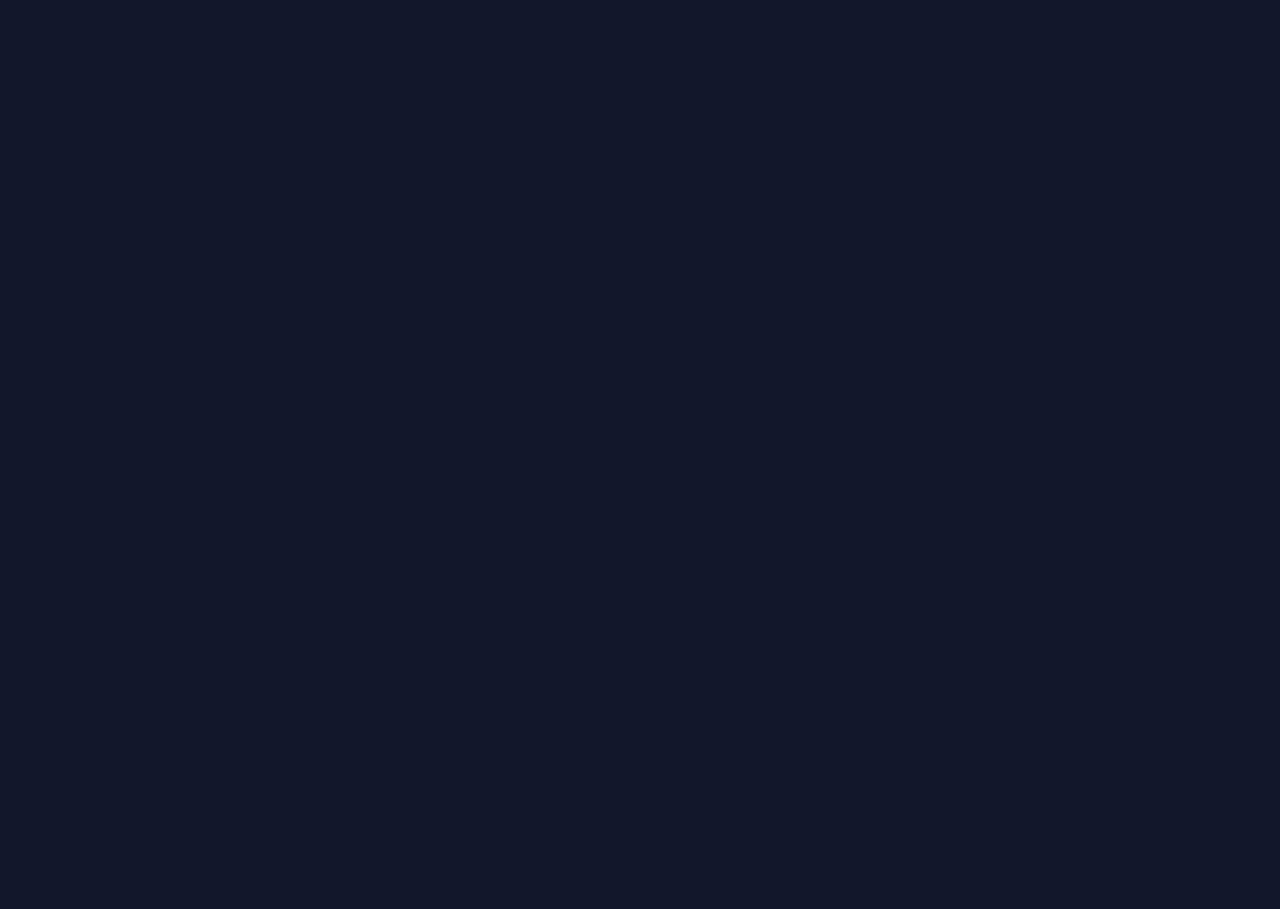
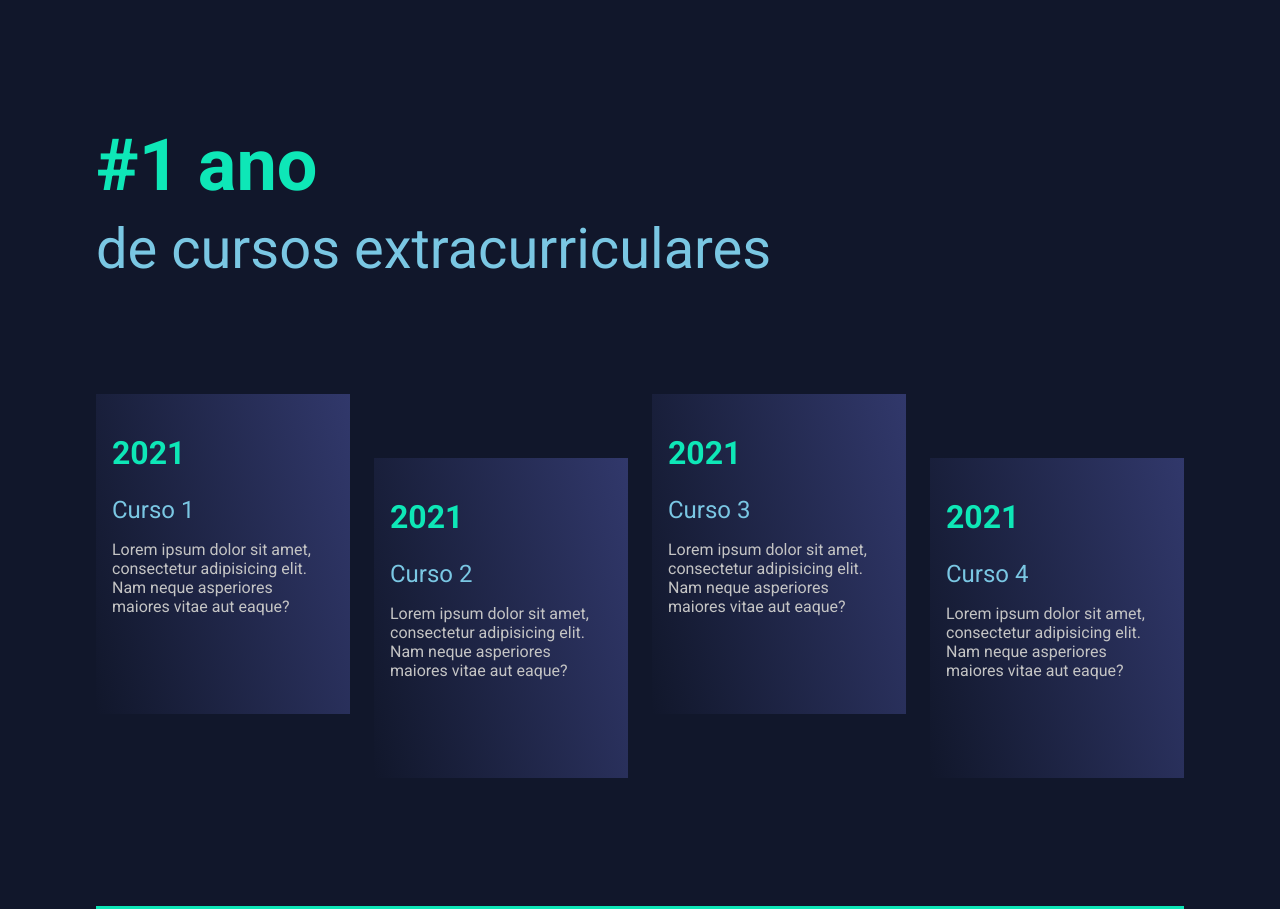
Before and after one commit to wesleywisch/Meu-site-pessoal-v2, a React (Create React App) app: page / in a window 1280 px wide. Shown: the part 680-1589 px from the top of the page. Before the commit the page ends 800 px from the top, so only its background shows below. Built offline with nearby package versions, Linux system fonts and the light colour scheme.

Commit message:
Feture Componentes SectionTitle e ExperiencieCard e uma seção de experiencias

```diff
--- a/public/index.html
+++ b/public/index.html
@@ -8,7 +8,7 @@
   <link href="https://fonts.googleapis.com/css2?family=Roboto:wght@400;500;700&display=swap" rel="stylesheet">
   <meta name="viewport" content="width=device-width, initial-scale=1" />
   <meta name="description" content="Web site created using create-react-app" />
-  <title>Wesley Wisch</title>
+  <title>Wesley Wisch | Meu portfólio</title>
 </head>
 
 <body>
--- /dev/null
+++ b/src/components/Experience/index.tsx
@@ -0,0 +1,41 @@
+import { ExperienceCard } from '../reusable/ExperienceCard';
+import { SectionTitle } from '../reusable/SectionTitle';
+
+import { ExperienceContainer } from './styles';
+
+export function Experience() {
+  return (
+    <ExperienceContainer>
+      <SectionTitle
+        title='1 ano'
+        description='de cursos extracurriculares'
+      />
+
+      <section>
+        <ExperienceCard
+          year={2021}
+          title="Curso 1"
+          description='Lorem ipsum dolor sit amet, consectetur adipisicing elit. Nam neque asperiores maiores vitae aut eaque?'
+        />
+
+        <ExperienceCard
+          year={2021}
+          title="Curso 2"
+          description='Lorem ipsum dolor sit amet, consectetur adipisicing elit. Nam neque asperiores maiores vitae aut eaque?'
+        />
+
+        <ExperienceCard
+          year={2021}
+          title="Curso 3"
+          description='Lorem ipsum dolor sit amet, consectetur adipisicing elit. Nam neque asperiores maiores vitae aut eaque?'
+        />
+
+        <ExperienceCard
+          year={2021}
+          title="Curso 4"
+          description='Lorem ipsum dolor sit amet, consectetur adipisicing elit. Nam neque asperiores maiores vitae aut eaque?'
+        />
+      </section>
+    </ExperienceContainer>
+  );
+}
--- /dev/null
+++ b/src/components/Experience/styles.ts
@@ -0,0 +1,25 @@
+import styled from "styled-components";
+
+export const ExperienceContainer = styled.section`
+  width: 100%;
+
+  > section {
+    width: 100%;
+    margin-top: 7rem;
+    display: flex;
+    gap: 1.5rem;
+
+    padding-bottom: 8rem;
+    border-bottom: 3px solid ${props => props.theme.colors.primary};
+
+    @media screen and (max-width: 1000px) {
+      gap: 1rem;
+    }
+
+    @media screen and (max-width: 700px) {
+      flex-direction: column;
+      margin-top: 5rem;
+      gap: 2rem;
+    }
+  }
+`;
--- a/src/components/HomeHero/styles.ts
+++ b/src/components/HomeHero/styles.ts
@@ -9,10 +9,10 @@ export const HomeHeroContainer = styled.section`
   margin-top: 5rem;
 
   > img {
-    width: 40rem;
+    width: 35rem;
     border-radius: 50%;
     border: solid .2rem #0D1117;
-    flex: 1%;
+    flex: 1;
   }
 
   > div {
@@ -21,7 +21,7 @@ export const HomeHeroContainer = styled.section`
 
   @media screen and (max-width: 1450px) {
     > img {
-      width: 30rem;
+      width: 25rem;
     }
 
     > div {
@@ -49,12 +49,12 @@ export const TextContainer = styled.section`
   margin-bottom: 2rem;
 
   h3{
-    font-size: 8rem;
+    font-size: 6rem;
     color: ${props => props.theme.colors.primary};
   }
 
   h4{
-    font-size: 3rem;
+    font-size: 2rem;
     font-weight: 400;
     color: ${props => props.theme.colors.secondary};
   }
@@ -62,10 +62,6 @@ export const TextContainer = styled.section`
   @media screen and (max-width: 1450px) {
     h3{
       font-size: 5rem;
-    }
-
-    h4{
-      font-size: 2rem;
     }
   }
 
@@ -85,10 +81,14 @@ export const TextContainer = styled.section`
 `;
 
 export const InfosContainer = styled.section`
-  width: 100%;
+  width: 85%;
   display: flex;
   flex-direction: column;
   gap: 2rem;
+
+  @media screen and (max-width: 1450px) {
+    width: 100%;
+  }
 `;
 
 export const CodeItem = styled.pre`
--- /dev/null
+++ b/src/components/reusable/ExperienceCard/index.tsx
@@ -0,0 +1,19 @@
+import { ExperienceCardContainer } from './styles';
+
+type ExperienceCardProps = {
+  year: number;
+  title: string;
+  description: string;
+}
+
+export function ExperienceCard({ year, title, description }: ExperienceCardProps) {
+  return(
+    <ExperienceCardContainer>
+      <div>
+        <h3>{year}</h3>
+        <h4>{title}</h4>
+        <p>{description}</p>
+      </div>
+    </ExperienceCardContainer>
+  );
+}
--- /dev/null
+++ b/src/components/reusable/ExperienceCard/styles.ts
@@ -0,0 +1,90 @@
+import styled from "styled-components";
+
+export const ExperienceCardContainer = styled.div`
+  &:hover > div{
+    filter: brightness(1.3);
+    transform: translateY(-20px);
+  }
+
+  &:nth-child(even) > div{
+    margin-top: 4rem;
+  }
+
+  > div {
+    background: ${props => props.theme.colors.gradient};
+    padding: 1rem;
+    padding-top: 2.5rem;
+    height: 20rem;
+    display: flex;
+    flex-direction: column;
+    justify-content: flex-start;
+    align-items: flex-start;
+    transition: .5s;
+
+    h3{
+      color: ${props => props.theme.colors.primary};
+      font-size: 2rem;
+      margin-bottom: 1.5rem;
+    }
+
+    h4{
+      color: ${props => props.theme.colors.secondary};
+      font-size: 1.5rem;
+      font-weight: 300;
+      margin-bottom: 1rem;
+    }
+
+    p{
+      color: ${props => props.theme.colors.textLight};
+      font-size: 1rem;
+      font-weight: 300;
+    }
+  }
+
+  @media screen and (max-width: 1000px){
+    > div {
+      height: 15rem;
+      padding-top: 1.5rem;
+
+      h3{
+        font-size: 1.2rem;
+        margin-bottom: 1rem;
+      }
+
+      h4{
+        font-size: 1rem;
+      }
+
+      p{
+        font-size: .9rem;
+      }
+    }
+  }
+
+  @media screen and (max-width: 700px){
+    &:nth-child(even) > div {
+      margin-top: 0;
+    }
+
+    &:hover > div{
+      transform: translateY(0);
+    }
+
+    > div {
+      height: auto;
+      padding: 2rem;
+
+      h3{
+        font-size: 2rem;
+      }
+
+      h4{
+        font-size: 1.5rem;
+      }
+
+      p{
+        font-size: 1rem;
+      }
+    }
+  }
+`;
--- /dev/null
+++ b/src/components/reusable/SectionTitle/index.tsx
@@ -0,0 +1,19 @@
+import { SectionTitleContainer } from './styles';
+
+type SectionTitleProps = {
+  title: string;
+  description?: string | React.ReactNode;
+
+}
+
+export function SectionTitle({ title, description }: SectionTitleProps) {
+  return (
+    <SectionTitleContainer>
+      <h2>#{title}</h2>
+
+      {description &&
+        <p>{description}</p>
+      }
+    </SectionTitleContainer>
+  );
+}
--- /dev/null
+++ b/src/components/reusable/SectionTitle/styles.ts
@@ -0,0 +1,40 @@
+import styled from "styled-components";
+
+export const SectionTitleContainer = styled.div`
+  width: 100%;
+  display: flex;
+  flex-direction: column;
+  align-items: flex-start;
+  gap: .5rem;
+
+  h2{
+    color: ${props => props.theme.colors.primary};
+    font-size: 4.5rem;
+  }
+
+  p{
+    color: ${props => props.theme.colors.secondary};
+    font-weight: 300;
+    font-size: 3.5rem;
+  }
+
+  @media screen and (max-width: 1000px){
+    h2{
+      font-size: 2.5rem;
+    }
+
+    p{
+      font-size: 1.8rem;
+    }
+  }
+
+  @media screen and (max-width: 500px){
+    h2{
+      font-size: 1.8rem;
+    }
+
+    p{
+      font-size: 1.2rem;
+    }
+  }
+`;
--- a/src/pages/Home/index.tsx
+++ b/src/pages/Home/index.tsx
@@ -1,4 +1,5 @@
 import { HomeHero } from '../../components/HomeHero';
+import { Experience } from '../../components/Experience';
 
 import { HomeContainer } from './styles';
 
@@ -7,6 +8,7 @@ export function Home() {
     <HomeContainer>
       <div>
         <HomeHero />
+        <Experience />
       </div>
     </HomeContainer>
   );
```
